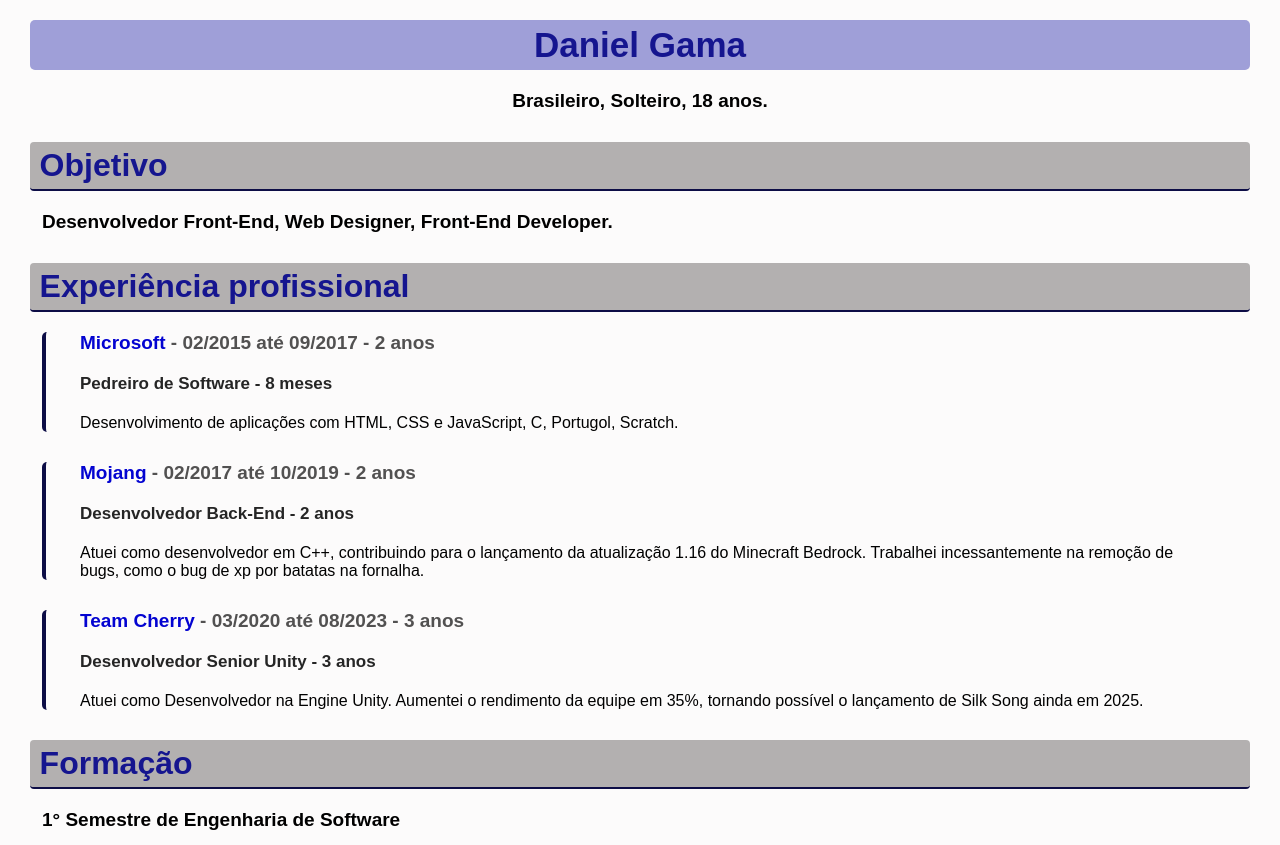
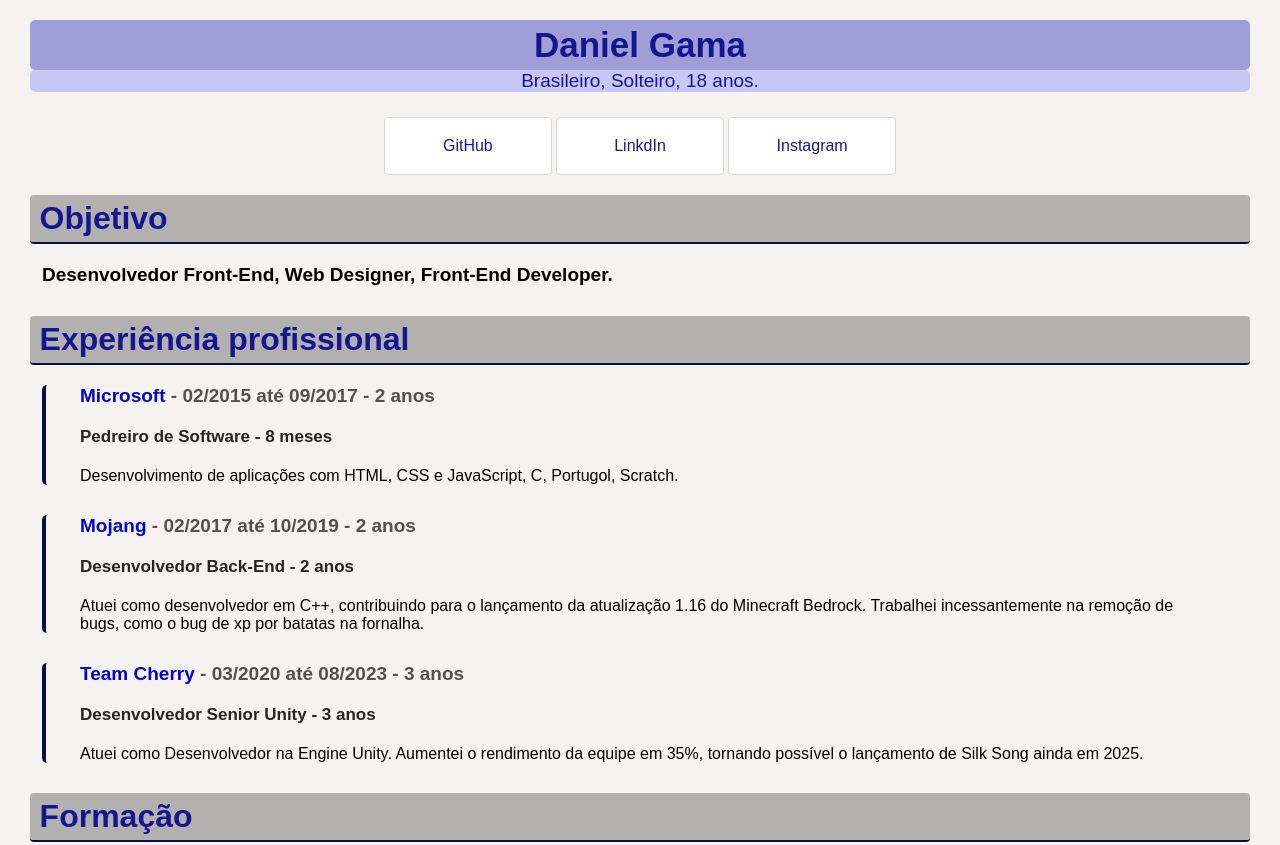
Before and after one commit to od4nn/projeto-curriculo, a plain HTML site: page index.html in a window 1280 px wide. Shown: the top 845 px of the page. Drawn offline with Linux system fonts and the light colour scheme.

Commit message:
Colocando os links
Coloquei um espaço para links, github, linkdin e instagram. Juntei o h1 com a descrição debaixo tambem, colocando uma cor diferente para destacar

```diff
--- a/curriculo_style.css
+++ b/curriculo_style.css
@@ -1,6 +1,6 @@
 body {
     font-family: Arial, Helvetica, sans-serif;
-    background-color: rgb(252, 251, 251);
+    background-color: rgb(245, 242, 242);
 }
 
 /* Titulos principal com nome */
@@ -29,10 +29,15 @@ h2 {
 
 /*Descrição embaixo do titulo principal*/
 .p1{
+    color: #15158f;
     text-align: center;
-    margin-bottom: 30px;
+    background-color:#c8c8f8;
+    border-radius: 5px;
+    width: 95%;
+    margin: -20px auto;
+    margin-bottom: 25px;
     font-size: 19px;
-    font-weight: bold;
+    padding: 0px 10px;
 }
 
 /*Descrição embaixo dos titulos secundarios*/
@@ -90,3 +95,34 @@ ul{
     margin: 30px -21px 10px;
     width: 95%;
 }
+
+.centraliza{
+    text-align: center;
+}
+
+
+a{
+    text-decoration: none;
+    color:#15158f;
+}
+
+a:hover{
+color: #47478b;
+}
+
+/*Mudar o fundo do retangulo*/
+.links:hover{
+background-color:#a8a8f3;
+
+}
+/*Retangulo branco ao redor dos links*/
+.links{
+    background-color: rgb(255, 255, 255);
+    width: 12%;
+    padding: 3px 7px;
+    border: 1px solid rgb(219, 216, 216);
+    border-radius: 4px;
+    text-align: center;
+    margin: auto;
+    display: inline-block;
+}
--- a/index.html
+++ b/index.html
@@ -17,6 +17,24 @@
         </p>
     </div>
 
+    <!--Links-->
+    <div class="centraliza">
+        <div class="links">
+            <p>
+                <a href="https://github.com/od4nn">GitHub </a>
+            </p>
+        </div>
+        <div class="links">
+            <p>
+                <a href="https://www.linkedin.com/in/daniel-gama-machado-74a8a826a/">LinkdIn</a>
+            </p>
+        </div>
+        <div class="links">
+            <p>
+                <a href="https://www.instagram.com/dani.el_machado/?next=%2Fhl_shopinova%2F">Instagram</a>
+            </p>
+        </div>
+    </div>
     <!--Objetivo-->
     <h2>Objetivo</h2>
 
```
